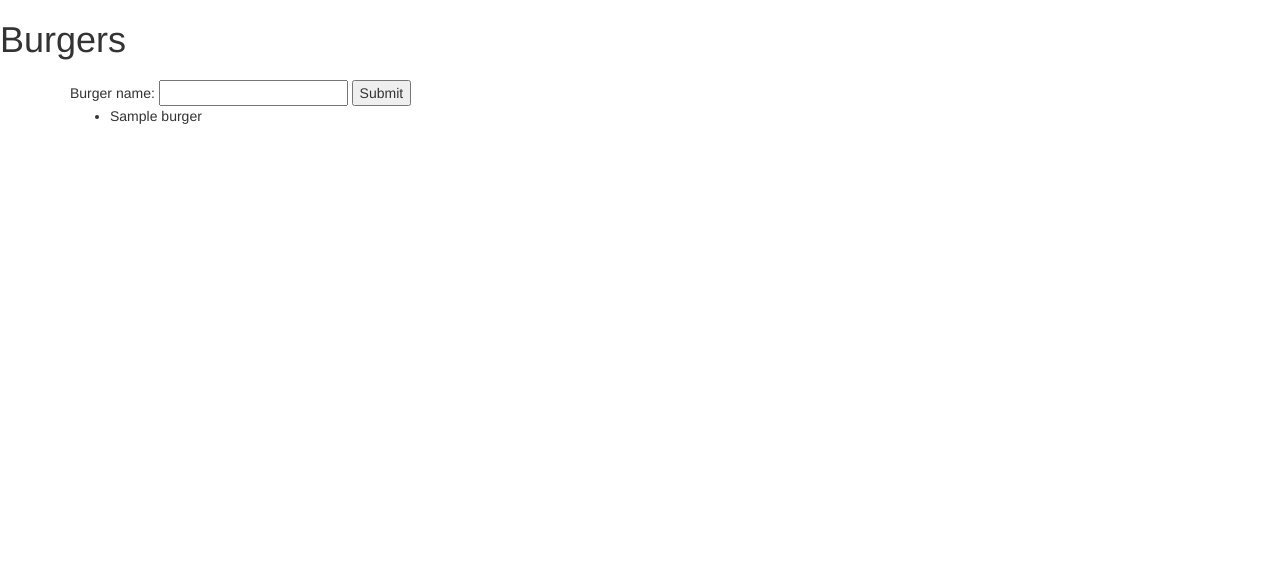
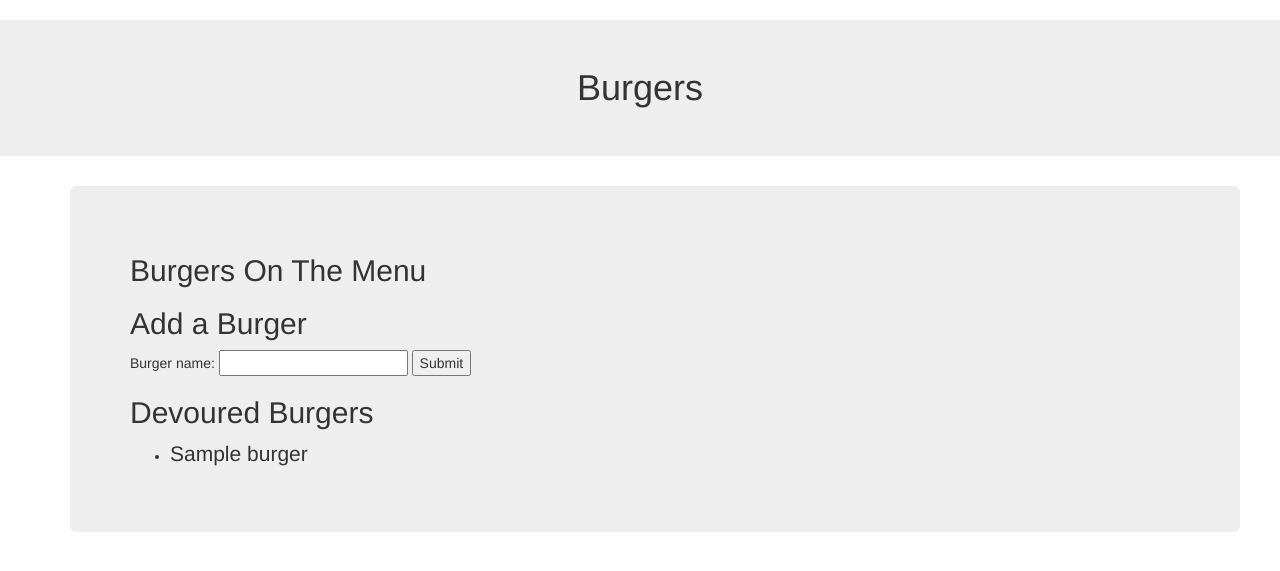
Before and after one commit to joeyfboone/burger, a Node server app: template views/index.handlebars in a window 1280 px wide. Shown: the top 571 px of the page. Run offline with Node 20, Linux system fonts and the light colour scheme; the template is opened without the code that fills it: most values are stand-ins (such as "Sample title", 1, 10 or a date in 2020); some libraries are stand-ins or nearby versions.

Commit message:
update css

```diff
--- a/app/routing/apiroutes.js
+++ b/app/routing/apiroutes.js
@@ -17,6 +17,7 @@ module.exports = function(app) {
             database: "burgersDB",
         });
     };
+// testing with postman to return all burgers
     app.get('/', function(req, res){
         connection.query("SELECT * FROM burgers", function(err, results) {
            if (err) throw err;
@@ -25,10 +26,12 @@ module.exports = function(app) {
         })
 
     }),
+    //testing with postman
     app.get("/burger", function(req, res){
         console.log(req.params)
         res.send("hi from postman")
     }),
+    //Insert new burgers
     app.post('/create', function(req, res){
         var burger = req.body.burger_name;
         connection.query("INSERT INTO burgers (burger_name) Values (?)", [burger]), function(err, result) {
@@ -36,6 +39,7 @@ module.exports = function(app) {
         }
         res.redirect("/");
     }),
+    //Make a burger devoured
     app.post('/devour/:id', function(req, res){
         var id= req.params.id;
         connection.query("UPDATE burgers SET devoured = '1' WHERE id = ?", [id]), function(err, result) {
--- a/views/index.handlebars
+++ b/views/index.handlebars
@@ -1,4 +1,7 @@
-<div>
+<div class="container">
+<div class="jumbotron row">
+<div class="col">
+    <h2>Burgers On The Menu</h2>
 <ul>
   {{#each burgers}}
   {{#unless devoured}}
@@ -10,14 +13,16 @@
 {{/unless}}
   {{/each}}
 </ul>
-<div>
-
+</div>
+<div class="col">
+    <h2>Add a Burger</h2>
 <form action="/create" method="post">
     Burger name: <input type="text" name="burger_name">
     <input type="submit" value="Submit">
 </form>
-
-<div>
+</div>
+<div class="col">
+        <h2>Devoured Burgers</h2>
 <ul>
   {{#each burgers}}
   {{#if devoured}}
@@ -27,4 +32,6 @@
 {{/if}}
   {{/each}}
 </ul>
-<div>
+</div>
+</div>
+</div>
--- a/views/layouts/main.handlebars
+++ b/views/layouts/main.handlebars
@@ -11,7 +11,7 @@
 
 	</head>
 	<body>
-		<h1>Burgers</h1>
+		<h1 class = "jumbotron text-center">Burgers</h1>
             <div class="container">{{{body}}}</div>
 	</body>
 </html>
```
